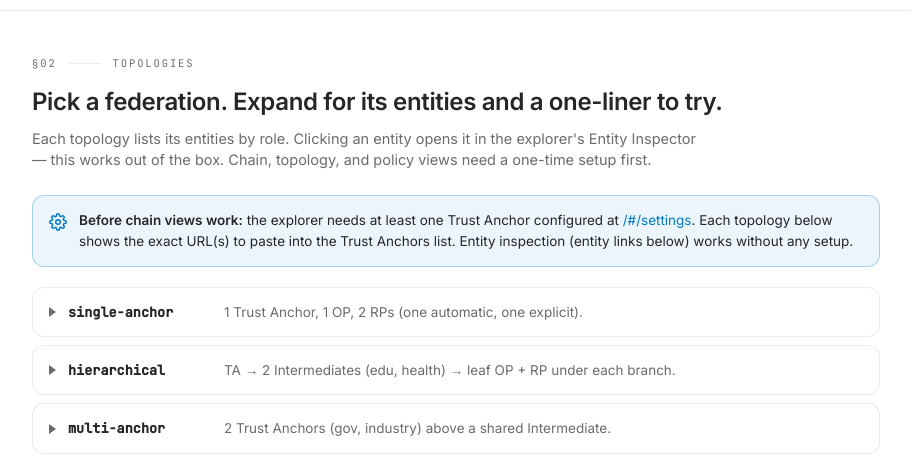
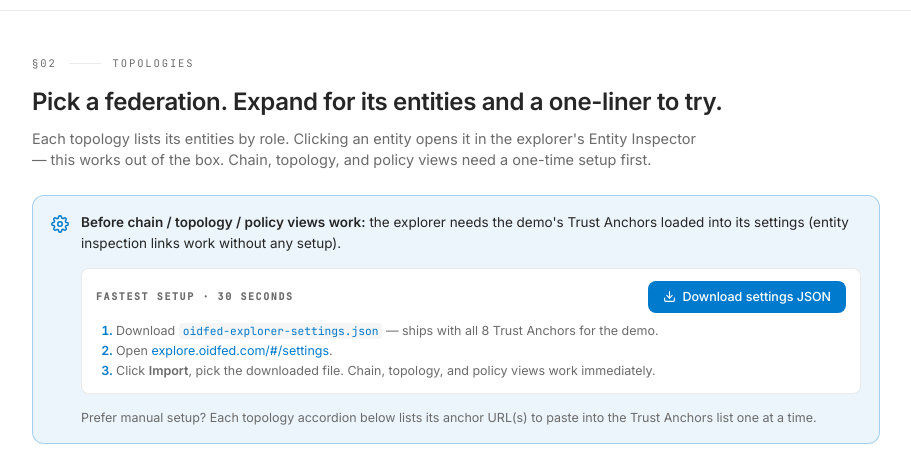
Before and after one commit to Dahkenangnon/fed-oidfed-com, a website: page pages/index.html in a window 1280 px wide. Shown: the part 331-790 px from the top of the page, without its empty margins (184-1095 px from the left). Drawn offline with Linux system fonts and the light colour scheme.

Commit message:
docs(pages): ship a pre-configured explorer-settings.json for one-click demo setup
Adds pages/explorer-settings.json — a SettingsSchema-valid bundle with
all 8 Trust Anchors of the demo deployment pre-populated:

  - ta.single.fed.oidfed.com           (single-anchor)
  - ta.hier.fed.oidfed.com             (hierarchical)
  - ta-gov.multi.fed.oidfed.com        (multi-anchor)
  - ta-industry.multi.fed.oidfed.com   (multi-anchor)
  - ta-x.xfed.fed.oidfed.com           (cross-federation X)
  - ta-y.xfed.fed.oidfed.com           (cross-federation Y)
  - ta.constr.fed.oidfed.com           (constrained)
  - ta.policy.fed.oidfed.com           (policy-operators)

Schema verified against
oidfed/apps/explorer/src/lib/settings.ts (SettingsSchema): each anchor
is `{ entityId: URL }`, with the explorer's default values for
httpTimeoutMs (10000), maxChainDepth (10), jsonIndent (2), and
expirationWarningDays ([7, 30, 90]). theme is "system" to avoid
overriding the visitor's preference on import.

The §02 callout now has a "Fastest setup · 30 seconds" block with:

  - A primary "Download settings JSON" button (the link uses
    `download="oidfed-explorer-settings.json"` so the file lands with
    the explorer's expected name).
  - A numbered three-step recipe: download → open
    explore.oidfed.com/#/settings → click Import → done.
  - A trailing note that the per-topology accordions still list anchor
    URLs for visitors who prefer manual setup.

Cuts the WG-meeting friction from "for each of six federations, find
the anchor URL, copy, paste, click Add" (~3 min) to a single download
and Import (~30 sec).

```diff
--- a/pages/index.html
+++ b/pages/index.html
@@ -278,8 +278,8 @@
 				display: flex;
 				gap: 0.75rem;
 				align-items: flex-start;
-				padding: 0.875rem 1rem;
-				margin: 0 0 1.25rem;
+				padding: 1rem 1.125rem;
+				margin: 0 0 1.5rem;
 				border: 1px solid rgba(0, 122, 204, 0.3);
 				background: var(--brand-soft);
 				border-radius: var(--r-lg);
@@ -287,13 +287,66 @@
 				color: var(--fg);
 				line-height: 1.55;
 			}
-			.callout svg {
+			.callout > svg {
 				flex-shrink: 0;
 				color: var(--brand);
 				margin-top: 0.15rem;
 			}
 			.callout strong {
 				font-weight: 600;
+			}
+			.callout-body {
+				display: flex;
+				flex-direction: column;
+				gap: 0.875rem;
+				flex: 1;
+				min-width: 0;
+			}
+			.quick-setup {
+				display: flex;
+				flex-direction: column;
+				gap: 0.5rem;
+				padding: 0.75rem 0.875rem;
+				background: var(--card);
+				border: 1px solid var(--border);
+				border-radius: var(--r);
+			}
+			.quick-setup-head {
+				display: flex;
+				align-items: center;
+				justify-content: space-between;
+				gap: 0.75rem;
+				flex-wrap: wrap;
+			}
+			.quick-setup-head .label {
+				font-family: var(--font-mono);
+				font-size: 10px;
+				text-transform: uppercase;
+				letter-spacing: 0.16em;
+				color: var(--muted-fg);
+				font-weight: 600;
+			}
+			.quick-setup ol {
+				margin: 0;
+				padding-left: 1.25rem;
+				font-size: 12.5px;
+				color: var(--muted-fg);
+				line-height: 1.6;
+			}
+			.quick-setup ol li::marker {
+				color: var(--brand);
+				font-weight: 600;
+			}
+			.btn.download {
+				background: var(--brand);
+				color: var(--brand-fg);
+				border-color: transparent;
+				height: 2rem;
+				font-size: 12.5px;
+			}
+			.btn.download:hover {
+				background: var(--brand-600);
+				color: #fff;
 			}
 
 			/* ────── Topology accordion (details/summary) ────── */
@@ -663,14 +716,70 @@
 							d="M19.4 15a1.65 1.65 0 0 0 .33 1.82l.06.06a2 2 0 0 1 0 2.83 2 2 0 0 1-2.83 0l-.06-.06a1.65 1.65 0 0 0-1.82-.33 1.65 1.65 0 0 0-1 1.51V21a2 2 0 0 1-2 2 2 2 0 0 1-2-2v-.09A1.65 1.65 0 0 0 9 19.4a1.65 1.65 0 0 0-1.82.33l-.06.06a2 2 0 0 1-2.83 0 2 2 0 0 1 0-2.83l.06-.06a1.65 1.65 0 0 0 .33-1.82 1.65 1.65 0 0 0-1.51-1H3a2 2 0 0 1-2-2 2 2 0 0 1 2-2h.09A1.65 1.65 0 0 0 4.6 9a1.65 1.65 0 0 0-.33-1.82l-.06-.06a2 2 0 0 1 0-2.83 2 2 0 0 1 2.83 0l.06.06a1.65 1.65 0 0 0 1.82.33H9a1.65 1.65 0 0 0 1-1.51V3a2 2 0 0 1 2-2 2 2 0 0 1 2 2v.09a1.65 1.65 0 0 0 1 1.51 1.65 1.65 0 0 0 1.82-.33l.06-.06a2 2 0 0 1 2.83 0 2 2 0 0 1 0 2.83l-.06.06a1.65 1.65 0 0 0-.33 1.82V9a1.65 1.65 0 0 0 1.51 1H21a2 2 0 0 1 2 2 2 2 0 0 1-2 2h-.09a1.65 1.65 0 0 0-1.51 1z"
 						/>
 					</svg>
-					<span>
-						<strong>Before chain views work:</strong> the explorer needs at least one Trust Anchor
-						configured at
-						<a href="https://explore.oidfed.com/#/settings" target="_blank" rel="noopener noreferrer"
-							>/#/settings</a
-						>. Each topology below shows the exact URL(s) to paste into the Trust Anchors list.
-						Entity inspection (entity links below) works without any setup.
-					</span>
+					<div class="callout-body">
+						<span>
+							<strong>Before chain / topology / policy views work:</strong> the explorer needs the
+							demo's Trust Anchors loaded into its settings (entity inspection links work without
+							any setup).
+						</span>
+
+						<div class="quick-setup">
+							<div class="quick-setup-head">
+								<span class="label">Fastest setup · 30 seconds</span>
+								<a
+									class="btn download"
+									href="./explorer-settings.json"
+									download="oidfed-explorer-settings.json"
+								>
+									<svg
+										width="13"
+										height="13"
+										viewBox="0 0 24 24"
+										fill="none"
+										stroke="currentColor"
+										stroke-width="2"
+										stroke-linecap="round"
+										stroke-linejoin="round"
+										aria-hidden="true"
+									>
+										<path d="M21 15v4a2 2 0 0 1-2 2H5a2 2 0 0 1-2-2v-4" />
+										<polyline points="7 10 12 15 17 10" />
+										<line x1="12" y1="15" x2="12" y2="3" />
+									</svg>
+									Download settings JSON
+								</a>
+							</div>
+							<ol>
+								<li>
+									Download
+									<a
+										href="./explorer-settings.json"
+										download="oidfed-explorer-settings.json"
+										><code>oidfed-explorer-settings.json</code></a
+									>
+									— ships with all 8 Trust Anchors for the demo.
+								</li>
+								<li>
+									Open
+									<a
+										href="https://explore.oidfed.com/#/settings"
+										target="_blank"
+										rel="noopener noreferrer"
+										>explore.oidfed.com/#/settings</a
+									>.
+								</li>
+								<li>
+									Click <strong>Import</strong>, pick the downloaded file. Chain, topology, and
+									policy views work immediately.
+								</li>
+							</ol>
+						</div>
+
+						<span style="font-size: 12.5px; color: var(--muted-fg)">
+							Prefer manual setup? Each topology accordion below lists its anchor URL(s) to
+							paste into the Trust Anchors list one at a time.
+						</span>
+					</div>
 				</div>
 
 				<div class="topos">
```
Also changed, not shown: pages/explorer-settings.json (added, +17 -0 lines).
